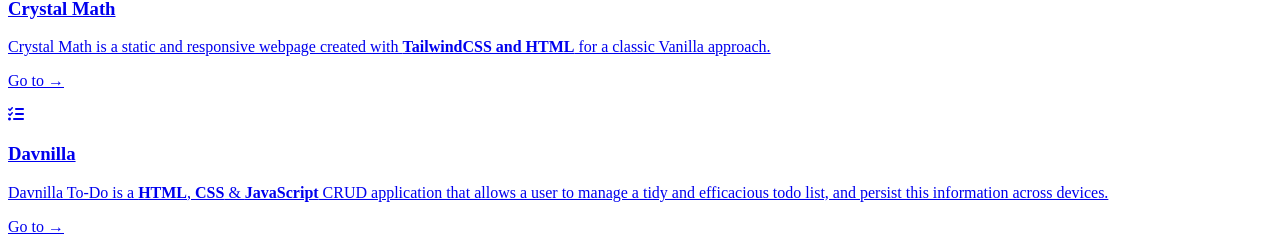
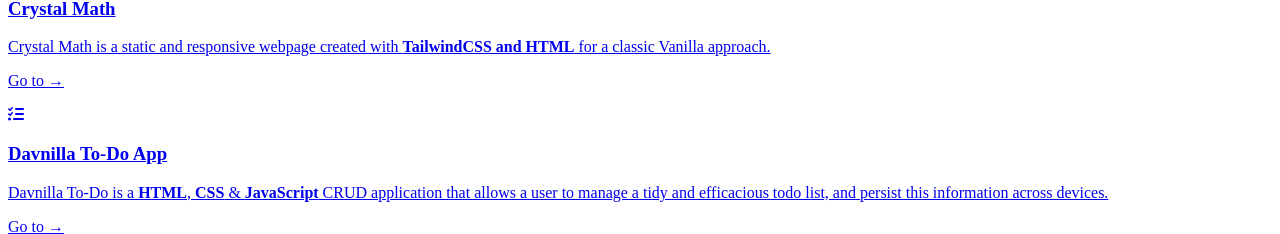
Before and after one commit to Davsan88/Davsan88.github.io, a SvelteKit app: page / in a window 1280 px wide. Shown: the part 1230-1464 px from the top of the page. Built offline with nearby package versions, Linux system fonts and the light colour scheme.

Commit message:
Update Main.svelte

```diff
--- a/src/components/Main.svelte
+++ b/src/components/Main.svelte
@@ -4,7 +4,7 @@
 
     let steps = [
         { name: "Crystal Math", icon: "fa-solid fa-cart-shopping" },
-        { name: "Davnilla", icon: "fa-solid fa-list-check" },
+        { name: "Davnilla To-Do App", icon: "fa-solid fa-list-check" },
         // { name: "Pokédex", icon: "fa-solid fa-diagram-project" },
     ];
 
```
